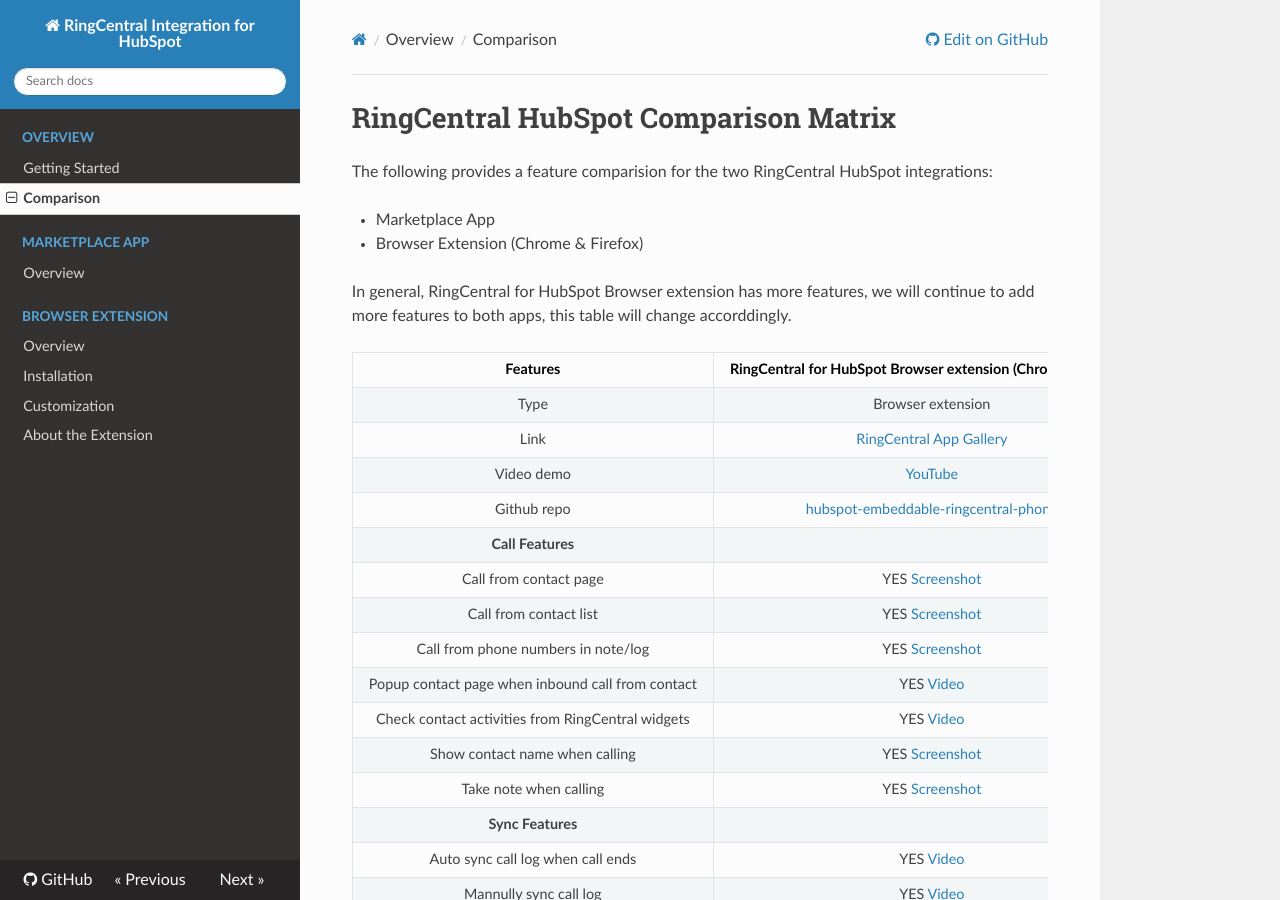
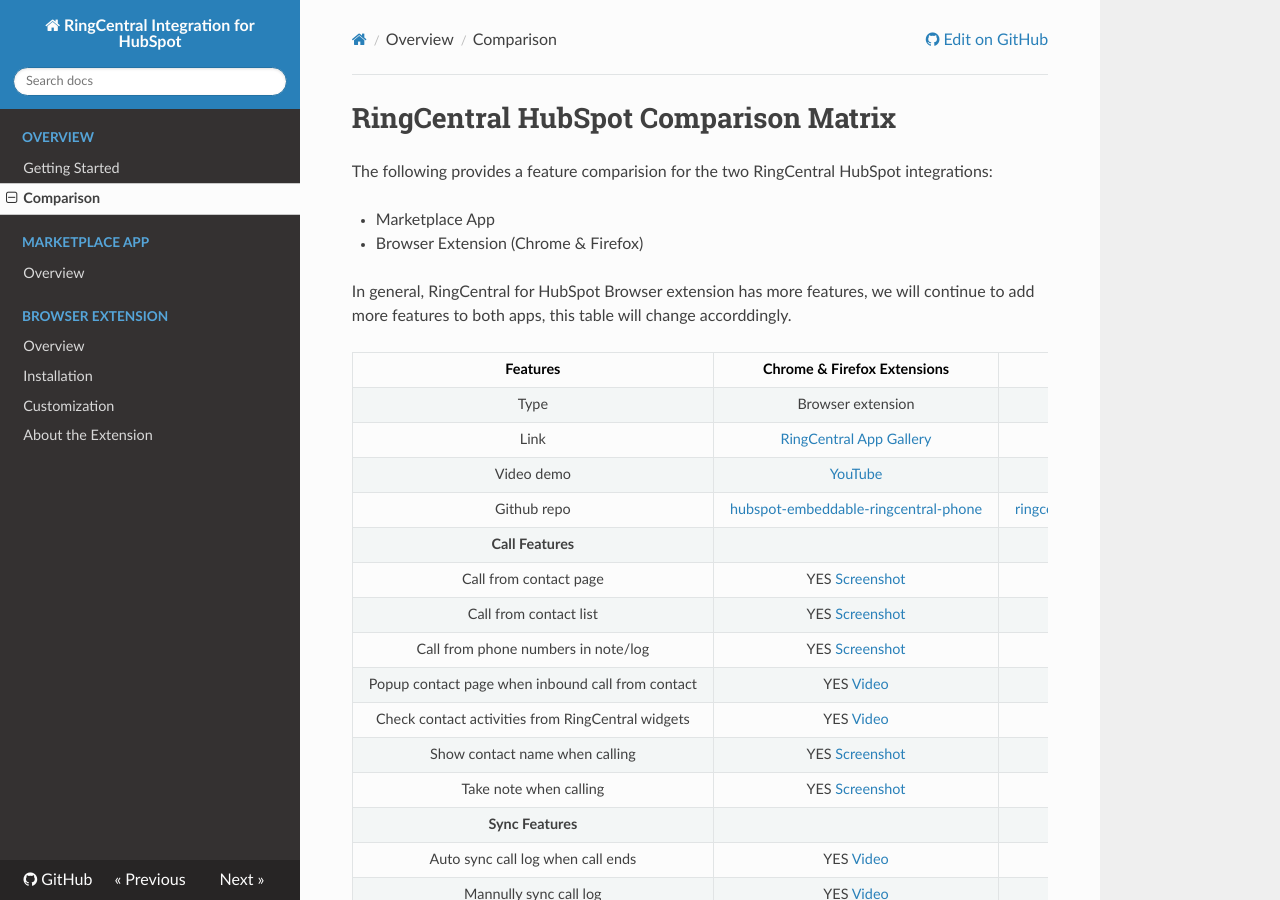
Before and after one commit to ringcentral/ringcentral-integration-for-hubspot, an MkDocs documentation site: the page built from docs/features-compare.md, in a window 1280 px wide and 900 px high. Built offline with MkDocs 1.6.1, drawn with Linux system fonts in a browser that asks for light colours; nearby versions of some CDN libraries.

Commit message:
update docs

```diff
--- a/docs/features-compare.md
+++ b/docs/features-compare.md
@@ -7,7 +7,7 @@
 
 In general, RingCentral for HubSpot Browser extension has more features, we will continue to add more features to both apps, this table will change accorddingly.
 
-| Features       | RingCentral for HubSpot Browser extension (Chrome & Firefox)            |  RingCentral for HubSpot in HubSpot app market |
+| Features | Chrome & Firefox Extensions | Marketplace App |
 :---------------:|:----------------------------------------------------:|:-----------------------------------------------:
 Type | Browser extension | HubSpot app
 Link | [RingCentral App Gallery](https://www.ringcentral.com/apps/hubspot) | [RingCentral App Gallery](https://www.ringcentral.com/apps/call-with-ringcentral-for-hubspot)
```
